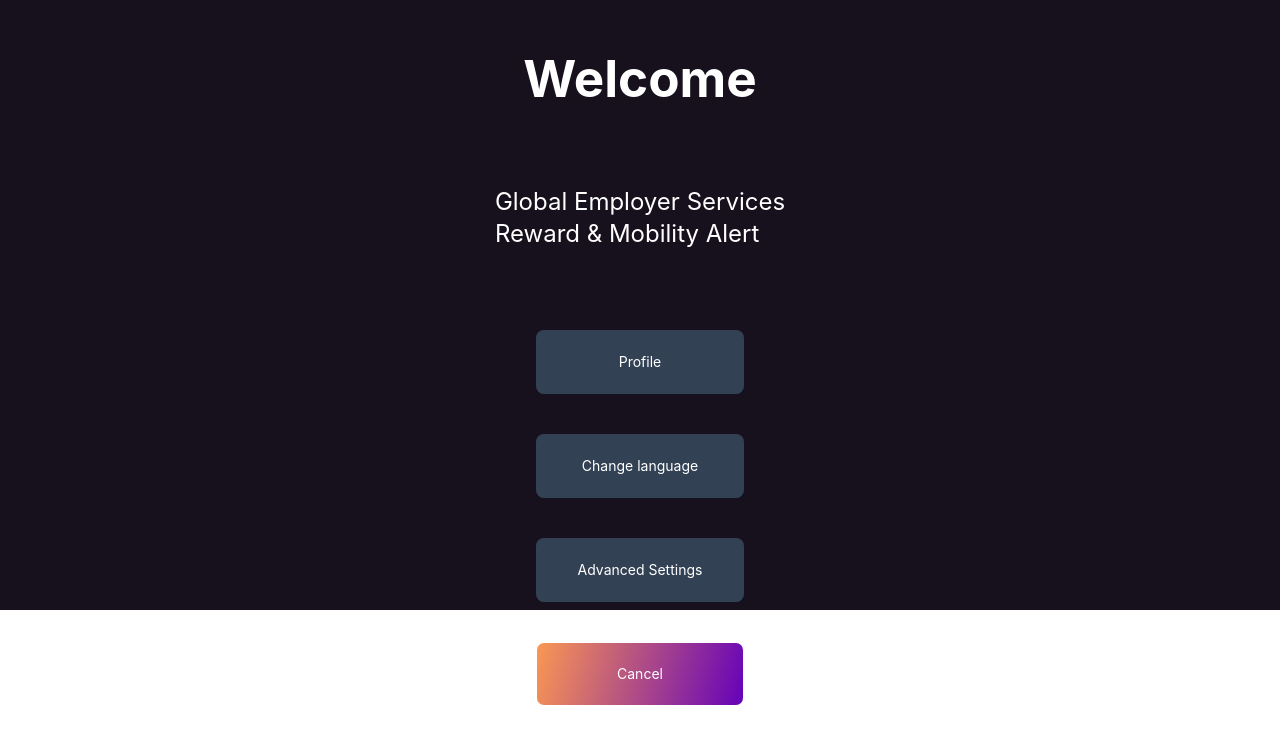
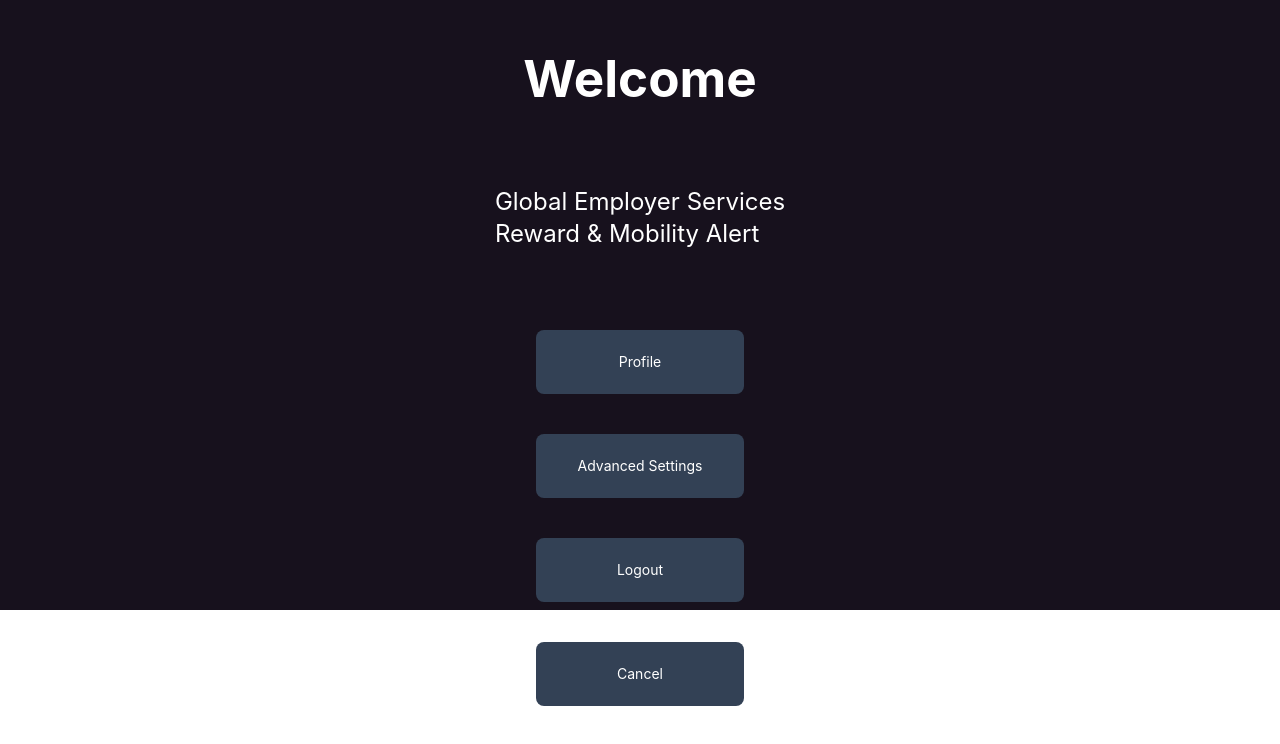
Before and after one commit to SolaKabuta/accenture-app, a React (Vite) app: page /Settings.jsx in a window 1280 px wide. Shown: the part 190-934 px from the top of the page. Built offline with nearby package versions, Linux system fonts and the light colour scheme.

Commit message:
Refactor: make a map  to render the button for clarity

```diff
--- a/src/components/Settings.jsx
+++ b/src/components/Settings.jsx
@@ -1,9 +1,25 @@
 import { motion } from 'framer-motion';
 import WhiteLogo from '../assets/Logos/Accenture Logo.png';
-import { useState } from 'react';
 
 const Settings = () => {
-    const [isShown, setIsShown] = useState(false);
+    const buttonsLinks = [
+        {
+            name: 'Profile',
+            link: '/',
+        },
+        {
+            name: ' Advanced Settings',
+            link: '/Spline404.jsx',
+        },
+        {
+            name: 'Logout',
+            link: '/',
+        },
+        {
+            name: 'Cancel',
+            link: '/',
+        },
+    ];
 
     return (
         <>
@@ -19,7 +35,25 @@ const Settings = () => {
                         Global Employer Services <br /> Reward & Mobility Alert
                     </h2>
                 </div>
+
+                {/* Fais une boucle pour afficher les boutons */}
+
                 <div className="grid buttons place-items-center">
+                    {buttonsLinks.map((button, index) => (
+                        <a href={button.link} key={index}>
+                            <button
+                                className={
+                                    button.name === 'cancel'
+                                        ? 'h-16 mb-10 text-sm font-normal rounded-lg w-52 bg-gradient-to-r from-rng to-btn'
+                                        : 'h-16 mb-10 text-sm font-normal rounded-lg w-52 bg-slate-700'
+                                }
+                            >
+                                {button.name}
+                            </button>
+                        </a>
+                    ))}
+
+                    {/*}
                     <a href="/">
                         <button className="h-16 mb-10 text-sm font-normal rounded-lg w-52 bg-slate-700">
                             Profile
@@ -43,6 +77,8 @@ const Settings = () => {
                             Cancel
                         </button>
                     </a>
+                    */}
+
                     <img
                         className="pt-48 w-36"
                         src={WhiteLogo}
```
